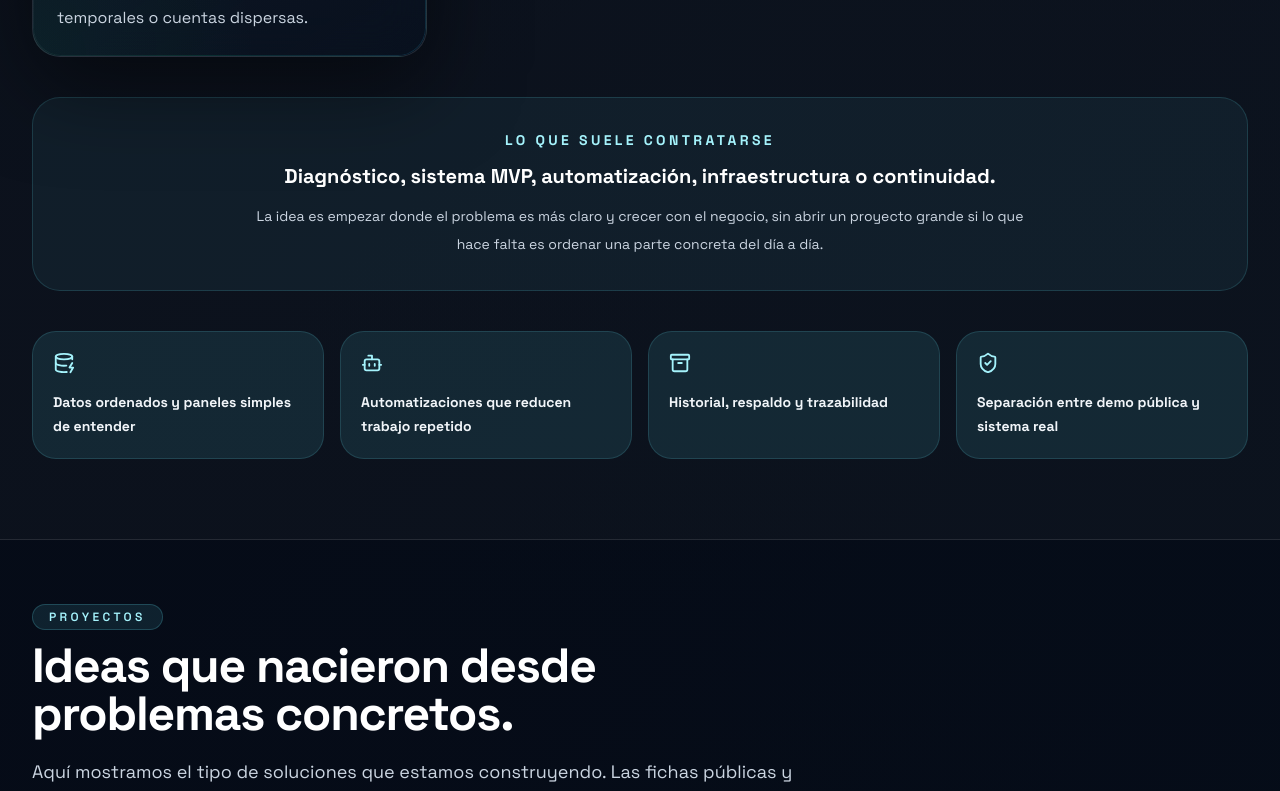
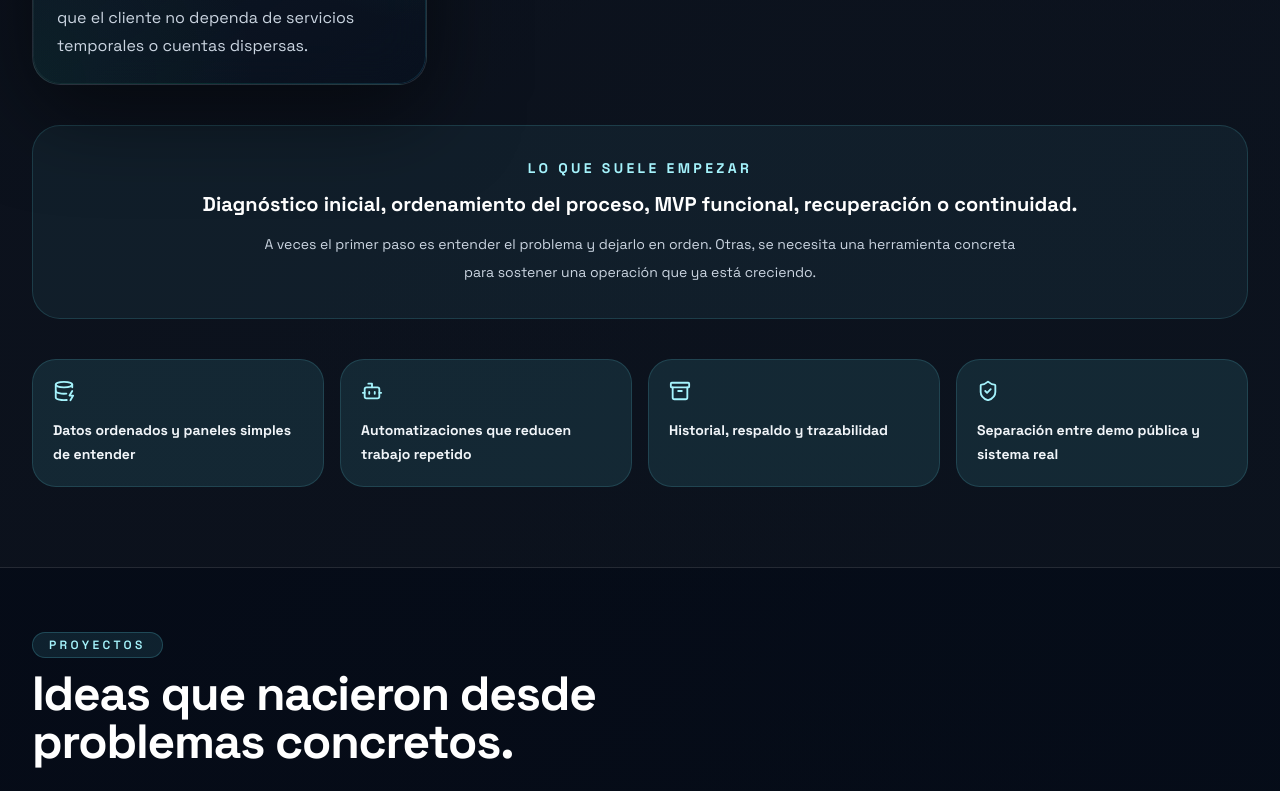
Before and after one commit to Crohnoz/Crohnoz_labs, a React (Vite) app: page / in a window 1280 px wide. Shown: the part 3580-4371 px from the top of the page. Built offline with nearby package versions, Linux system fonts and the light colour scheme.

Commit message:
Refine consultative service narrative

```diff
--- a/src/components/CommercialModels.jsx
+++ b/src/components/CommercialModels.jsx
@@ -6,9 +6,9 @@ export default function CommercialModels() {
   return (
     <section id="modelos" className="border-y border-white/10 bg-white/[0.025] py-20">
       <div className="mx-auto max-w-7xl px-5 lg:px-8">
-        <SectionHeader eyebrow="Formas de trabajo" title="Distintas formas de partir, según el tamaño del problema." align="center">
+        <SectionHeader eyebrow="Formas de trabajo" title="Distintas maneras de empezar, según lo que ya está pasando." align="center">
           <p>
-            No todos necesitan lo mismo. Algunos requieren solo ordenar una idea; otros ya necesitan un MVP, mantención o un sistema más completo.
+            No todos llegan con el mismo problema ni con la misma urgencia. Algunas personas necesitan ordenar el proceso; otras necesitan una primera herramienta útil, una recuperación o una continuidad más seria.
           </p>
         </SectionHeader>
 
@@ -33,9 +33,9 @@ export default function CommercialModels() {
         </div>
 
         <div className="mt-8 rounded-[2rem] border border-cyan-300/20 bg-cyan-300/10 p-6 text-center">
-          <p className="text-lg font-black text-white">La idea es partir con una escala razonable.</p>
+          <p className="text-lg font-black text-white">El primer paso suele ser diagnóstico.</p>
           <p className="mt-2 text-slate-300">
-            Primero demostramos valor. Después se decide si conviene seguir creciendo.
+            A partir de ahí se define si conviene ordenar el proceso, construir un MVP, recuperar algo existente o sostenerlo con continuidad.
           </p>
         </div>
       </div>
--- a/src/components/DiagnosticIntake.jsx
+++ b/src/components/DiagnosticIntake.jsx
@@ -16,7 +16,7 @@ export default function DiagnosticIntake() {
           <div className="lab-panel mt-8 p-6">
             <p className="font-black text-white">Qué debería salir de esa conversación</p>
             <p className="mt-3 leading-7 text-slate-300">
-              Un mapa simple del problema, cómo se resuelve hoy, qué datos maneja, qué se repite y cuál podría ser el primer paso más realista.
+              Un mapa simple del problema, cómo se resuelve hoy, qué datos maneja, qué se repite y qué forma de solución tendría más sentido empezar.
             </p>
           </div>
         </div>
--- a/src/components/Method.jsx
+++ b/src/components/Method.jsx
@@ -11,9 +11,9 @@ export default function Method() {
               El objetivo no es llenar todo de software. Es resolver primero lo que más duele, probarlo con uso real y hacerlo crecer cuando tenga sentido.
             </p>
             <div className="mt-6 rounded-3xl border border-cyan-300/20 bg-cyan-300/10 p-5">
-              <p className="text-base font-black text-white">Criterio simple</p>
+              <p className="text-base font-black text-white">Primero diagnóstico, después decisión</p>
               <p className="mt-2 text-base leading-7 text-slate-300">
-                Si una función no ahorra tiempo, evita errores o mejora una decisión, no parte como prioridad.
+                Si una función no ahorra tiempo, evita errores o mejora una decisión, no parte como prioridad. A veces el primer paso es ordenar, no automatizar.
               </p>
             </div>
           </SectionHeader>
--- a/src/components/Solutions.jsx
+++ b/src/components/Solutions.jsx
@@ -7,7 +7,7 @@ export default function Solutions() {
       <div className="mx-auto max-w-7xl px-5 lg:px-8">
         <SectionHeader eyebrow="Soluciones Crohnoz" title="Qué se puede pedir y por dónde empezar." align="center">
           <p>
-            No hace falta tener la solución clara desde el inicio. Podemos partir con un diagnóstico, definir el alcance y construir una primera herramienta útil para el problema real.
+            No hace falta tener la solución cerrada desde el inicio. Podemos partir con un diagnóstico, ordenar el proceso y construir una primera herramienta útil para el problema real.
           </p>
         </SectionHeader>
 
@@ -27,9 +27,9 @@ export default function Solutions() {
         </div>
 
         <div className="mt-10 rounded-[1.75rem] border border-cyan-300/15 bg-cyan-300/[0.06] p-6 text-center md:p-8">
-          <p className="text-sm font-black uppercase tracking-[0.24em] text-cyan-200">Lo que suele contratarse</p>
-          <p className="mt-3 text-xl font-black text-white">Diagnóstico, sistema MVP, automatización, infraestructura o continuidad.</p>
-          <p className="mx-auto mt-3 max-w-3xl text-sm leading-7 text-slate-300">La idea es empezar donde el problema es más claro y crecer con el negocio, sin abrir un proyecto grande si lo que hace falta es ordenar una parte concreta del día a día.</p>
+          <p className="text-sm font-black uppercase tracking-[0.24em] text-cyan-200">Lo que suele empezar</p>
+          <p className="mt-3 text-xl font-black text-white">Diagnóstico inicial, ordenamiento del proceso, MVP funcional, recuperación o continuidad.</p>
+          <p className="mx-auto mt-3 max-w-3xl text-sm leading-7 text-slate-300">A veces el primer paso es entender el problema y dejarlo en orden. Otras, se necesita una herramienta concreta para sostener una operación que ya está creciendo.</p>
         </div>
 
         <div className="mt-10 grid gap-4 md:grid-cols-4">
--- a/src/data/solutions.js
+++ b/src/data/solutions.js
@@ -161,39 +161,39 @@ export const processSteps = [
 
 export const serviceModels = [
   {
-    name: 'Diagnóstico Digital',
-    tag: 'Para partir bien',
+    name: 'Diagnóstico inicial',
+    tag: 'Primer paso',
     description:
-      'Una conversación guiada para entender el problema, ordenar prioridades y decidir si vale la pena construir una solución.',
-    deliverables: ['Reunión inicial', 'Mapa del proceso', 'Propuesta clara', 'Prioridades del MVP'],
+      'Una conversación guiada para entender el problema, ordenar prioridades y decidir si vale la pena trabajar sobre el proceso o construir algo más concreto.',
+    deliverables: ['Reunión inicial', 'Mapa del proceso', 'Prioridades reales', 'Siguiente paso claro'],
   },
   {
-    name: 'Sistema MVP',
-    tag: 'Primera versión usable',
+    name: 'Ordenamiento de proceso',
+    tag: 'Antes de automatizar',
     description:
-      'Una versión pequeña pero funcional, pensada para probar el flujo principal y empezar a generar valor rápido.',
-    deliverables: ['Diseño funcional', 'Desarrollo inicial', 'Pruebas reales', 'Deploy y capacitación'],
+      'Cuando el problema es más de claridad que de tecnología. Se ordena el flujo, se separan datos y se define qué debería cambiar primero.',
+    deliverables: ['Flujo claro', 'Definición de etapas', 'Menos improvisación', 'Base para decidir'],
   },
   {
-    name: 'Sistema Operacional',
-    tag: 'Más estructura',
+    name: 'MVP funcional',
+    tag: 'Primera herramienta útil',
     description:
-      'Para operaciones que ya necesitan roles, módulos, reportes y control por áreas.',
-    deliverables: ['Módulos por área', 'Reportes', 'Permisos', 'Soporte y mejoras'],
+      'Una versión pequeña pero útil para resolver el núcleo del problema y probarla con uso real.',
+    deliverables: ['Diseño funcional', 'Desarrollo inicial', 'Pruebas reales', 'Primer valor operativo'],
   },
   {
-    name: 'Mantención Crohnoz',
+    name: 'Recuperación y continuidad',
+    tag: 'Cuando algo ya no está bien',
+    description:
+      'Para sistemas caídos, bases en mal estado, procesos sin respaldo o herramientas que se volvieron frágiles.',
+    deliverables: ['Revisión técnica', 'Base de datos limpia', 'Respaldo y recuperación', 'Plan de continuidad'],
+  },
+  {
+    name: 'Mantenimiento y soporte',
     tag: 'Acompañamiento',
     description:
-      'Soporte mensual para que el sistema siga funcionando, se respalde y evolucione con el negocio.',
-    deliverables: ['Soporte remoto', 'Backups', 'Monitoreo', 'Mejoras progresivas'],
-  },
-  {
-    name: 'Infraestructura administrada',
-    tag: 'Continuidad',
-    description:
-      'Alojamiento, base de datos, respaldos y monitoreo para proyectos que ya no pueden depender de servicios gratuitos o temporales.',
-    deliverables: ['Base por cliente', 'Variables protegidas', 'Backup programado', 'Ruta de recuperación'],
+      'Para que el sistema siga funcionando, la información siga ordenada y los cambios no se vuelvan improvisados.',
+    deliverables: ['Soporte continuo', 'Backups', 'Mejoras progresivas', 'Seguimiento real'],
   },
 ];
 
```
